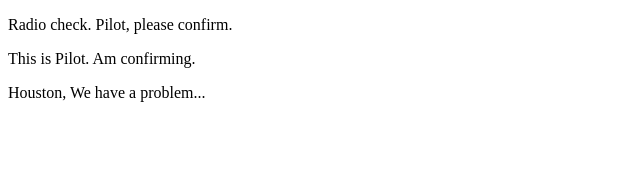
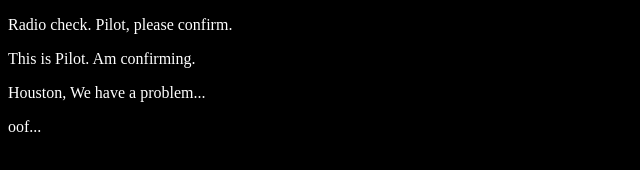
Before and after one commit to HandeAnde/communications_log, a plain HTML site: page index.html in a window 1280 px wide. Shown: the whole page, without its empty margins (0-640 px from the left). Drawn offline with Linux system fonts and the light colour scheme.

Commit message:
Added style.css

```diff
--- a/index.html
+++ b/index.html
@@ -1,8 +1,12 @@
 <!DOCTYPE html>
 <html>
+<head>
+	<link rel="stylesheet" type="text/css" href="style.css">
+</head>
 <body>
    <p>Radio check. Pilot, please confirm.</p>
    <p>This is Pilot. Am confirming.</p>
-<p>Houston, We have a problem...</p>
+   <p>Houston, We have a problem...</p>
+   <p> oof...</p>
 </body>
 </html>
--- /dev/null
+++ b/style.css
@@ -0,0 +1,4 @@
+body {
+	color: white;
+	background-color: black;
+}
```
